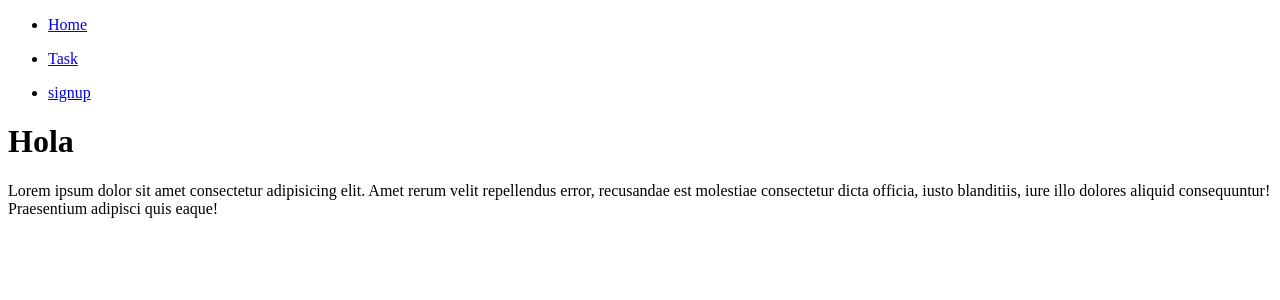
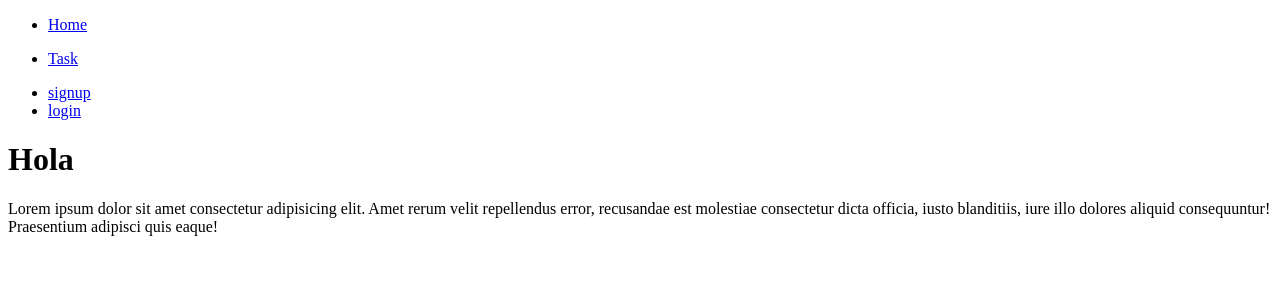
Before and after one commit to X6xHolloWx6X/DjangoWanhua, a Django app: page / in a window 1280 px wide. Shown: the top 300 px of the page. Run offline with Django 4.2, Linux system fonts and the light colour scheme.

Commit message:
se implemento el LOGIN, se arreglo la vistas

```diff
--- a/CRUD/urls.py
+++ b/CRUD/urls.py
@@ -24,4 +24,5 @@ urlpatterns = [
     path("signup/", views.signup, name="signup"),
     path("tasks/", views.tasks, name="tasks"),
     path("salir/", views.cerrar_sesion, name="cerrar_sesion"),
+    path("login/", views.login_entrar, name="entrar_sesion"),
 ]
--- a/tasks/templates/base.html
+++ b/tasks/templates/base.html
@@ -7,24 +7,34 @@
 </head>
 <body>
     <nav>
-            <ul><li>
+        <ul>
+            <li>
                 <a href="/">Home</a>
             </li>
         </ul>
-            <ul><li><a href="/tasks">Task</a>
+        <ul>
+            <li>
+                <a href="/tasks">Task</a>
             </li>
         </ul>
-            <ul><li><a href="/signup">signup</a></li></ul>
         {% if user.is_authenticated %}
         <ul>
             <li>
                 <a href="/salir">salir</a>
             </li>
         </ul>
+        {% else %}
+        <ul>
+            <li>
+                <a href="/signup">signup</a>
+            </li>
+            <li>
+                <a href="/login">login</a>
+            </li>
+        </ul>
         {% endif %}
     </nav>
     {% block content %}
     {% endblock %}
-
 </body>
 </html>
--- a/tasks/views.py
+++ b/tasks/views.py
@@ -1,8 +1,8 @@
 from django.shortcuts import render, redirect
-from django.contrib.auth.forms import UserCreationForm
+from django.contrib.auth.forms import UserCreationForm, AuthenticationForm
 from django.contrib.auth.models import User
 from django.db import IntegrityError
-from django.contrib.auth import login, logout
+from django.contrib.auth import login, logout, authenticate
 
 
 def home(request):
@@ -15,7 +15,7 @@ def signup(request):
     else:
         if request.POST["password1"] == request.POST["password2"]:
             try:
-                #acá es donde se captura de los inputs y los almacena en las variables, para ser salvado
+                # acá es donde se captura de los inputs y los almacena en las variables, para ser salvado
                 user = User.objects.create_user(
                     username=request.POST["username"],
                     password=request.POST["password1"],
@@ -25,16 +25,14 @@ def signup(request):
                 return redirect("tasks")
             except IntegrityError:
                 return render(
-                    #si el usuario ya existe, se le devuelve el formulario con un mensaje de error
+                    # si el usuario ya existe, se le devuelve el formulario con un mensaje de error
                     request,
                     "signup.html",
                     {"form": UserCreationForm(), "error": "Usuario ya existe"},
                 )
 
-
-
         return render(
-            #si es muy mogolico y no pone bien la contraseña, se le devuelve el formulario con un mensaje de error
+            # si es muy mogolico y no pone bien la contraseña, se le devuelve el formulario con un mensaje de error
             request,
             "signup.html",
             {"form": UserCreationForm(), "error": "Contraseña no coincide"},
@@ -45,7 +43,28 @@ def tasks(request):
     return render(request, "tasks.html")
 
 
-
 def cerrar_sesion(request):
     logout(request)
     return redirect("home")
+
+
+def login_entrar(request):
+    if request.method == 'GET':
+        return render(request, "login.html", {"form": AuthenticationForm})
+    else:
+        user =authenticate(
+            request,
+            username=request.POST["username"],
+            password=request.POST["password"],
+        )
+        if user is None:
+            return render(
+                request,
+                "login.html",
+                {"form": AuthenticationForm, "error": "Usuario y/o contraseña incorrectos"},
+            )
+        else:
+            login(request, user)
+            return redirect("tasks")
+
+        return render(request, "login.html", {"form": AuthenticationForm})
```
Also changed, not shown: tasks/templates/login.html (added, +11 -0 lines), db.sqlite3. Lines whose indentation alone changed are shown as unchanged.
